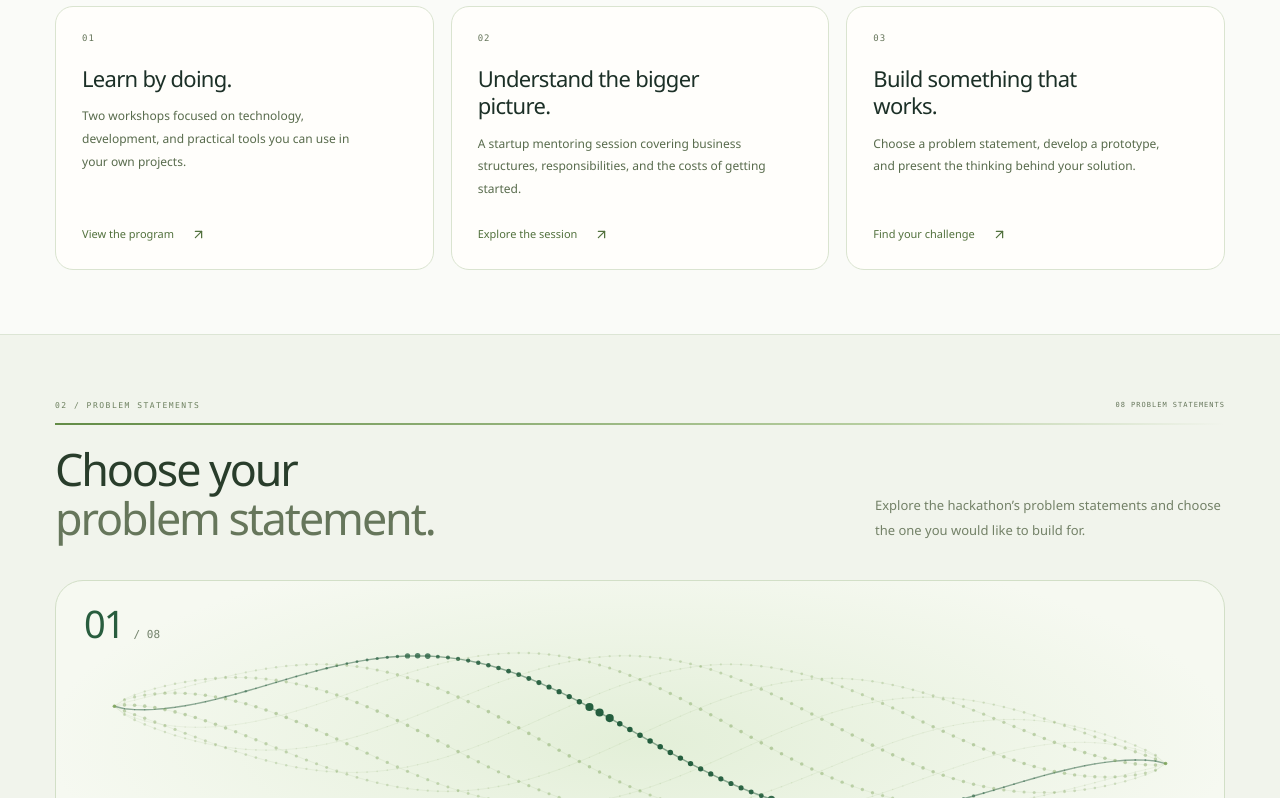
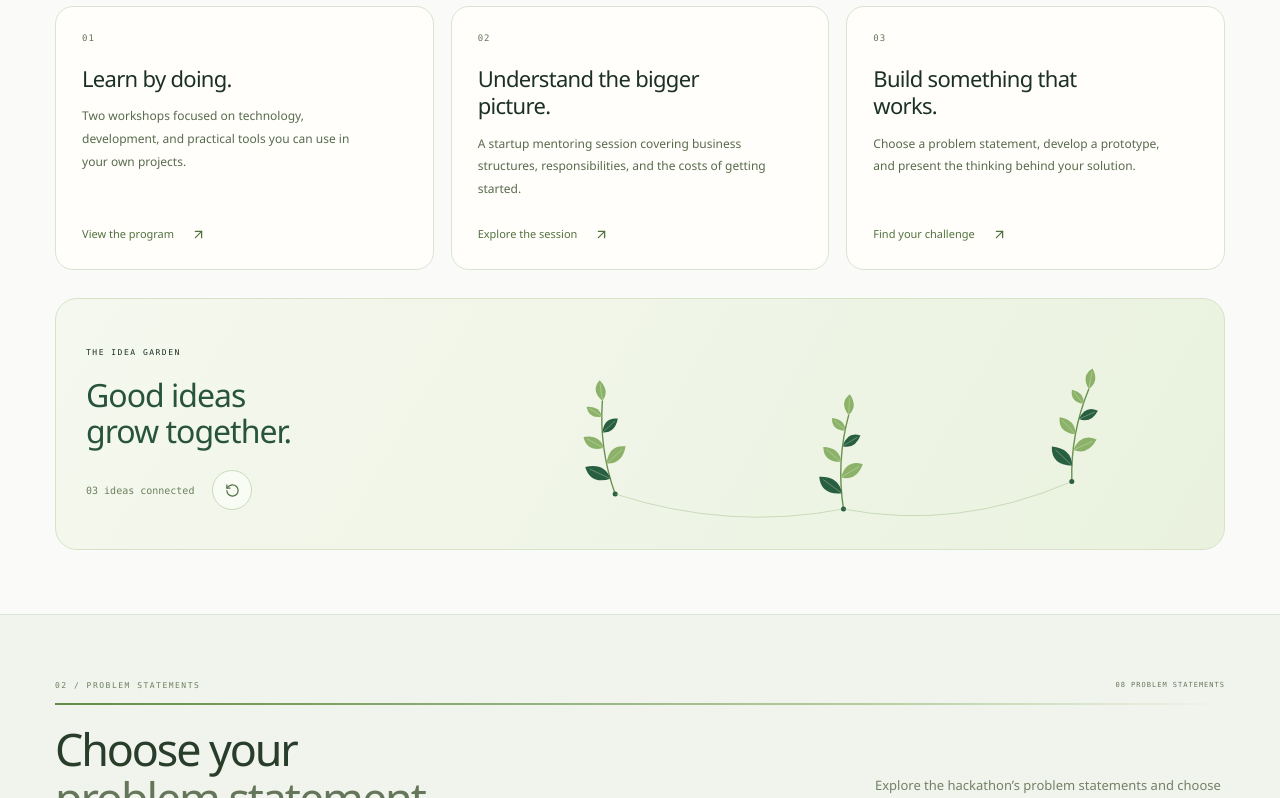
Before and after one commit to dondealstudios-source/Hackthon, a React (Vite) app: page / in a window 1280 px wide. Shown: the part 1136-1934 px from the top of the page. Built offline with nearby package versions, Linux system fonts and the light colour scheme; no server answers.

Commit message:
Add interactive growing idea garden for touch and desktop

```diff
--- a/src/App.tsx
+++ b/src/App.tsx
@@ -3,6 +3,7 @@ import { AnimatePresence, motion, useReducedMotion, useScroll, useSpring } from
 import { ArrowDown, ArrowRight, ArrowUpRight, ChevronDown, Menu, Trophy, X } from 'lucide-react';
 import { defaultEvent, type EventConfig } from './config/event';
 import LeafMark from './components/LeafMark';
+import IdeaGarden from './components/IdeaGarden';
 import { ParticleWave } from './components/LivingGraphics';
 import { MotionRibbon, LeafAtmosphere } from './components/MotionDetails';
 import Modal from './components/Modal';
@@ -80,7 +81,7 @@ export default function App() {
           <Reveal className="overview-block"><span className="overview-number">01</span><h3>Learn by doing.</h3><p>Two workshops focused on technology, development, and practical tools you can use in your own projects.</p><a className="text-button" href="#program">View the program<ArrowUpRight size={15}/></a></Reveal>
           <Reveal className="overview-block"><span className="overview-number">02</span><h3>Understand the bigger picture.</h3><p>A startup mentoring session covering business structures, responsibilities, and the costs of getting started.</p><a className="text-button" href="#mentoring">Explore the session<ArrowUpRight size={15}/></a></Reveal>
           <Reveal className="overview-block"><span className="overview-number">03</span><h3>Build something that works.</h3><p>Choose a problem statement, develop a prototype, and present the thinking behind your solution.</p><a className="text-button" href="#problem-statements">Find your challenge<ArrowUpRight size={15}/></a></Reveal>
-        </div></section>
+        </div><IdeaGarden/></section>
 
         <ProblemStatements config={config} onChoose={name => { setSelectedProblem(name); join(); }}/>
 
--- /dev/null
+++ b/src/components/IdeaGarden.tsx
@@ -0,0 +1,88 @@
+import { useEffect, useRef, useState } from 'react';
+import { RotateCcw } from 'lucide-react';
+import './idea-garden.css';
+
+type Seed = { x: number; y: number; born: number; angle: number };
+
+export default function IdeaGarden() {
+  const canvasRef = useRef<HTMLCanvasElement>(null);
+  const addRef = useRef<() => void>(() => {});
+  const resetRef = useRef<() => void>(() => {});
+  const [count, setCount] = useState(3);
+  useEffect(() => {
+    const canvas = canvasRef.current;
+    const ctx = canvas?.getContext('2d');
+    if (!canvas || !ctx) return;
+    const reduced = matchMedia('(prefers-reduced-motion: reduce)');
+    let width = 0, height = 0, frame = 0, last = 0, clock = 0, visible = false;
+    let wind = 0, targetWind = 0;
+    let down: { x: number; y: number } | null = null;
+    let seeds: Seed[] = [];
+    const reset = () => {
+      seeds = [{ x: .2, y: .78, born: clock, angle: -.16 }, { x: .5, y: .84, born: clock + .12, angle: .05 }, { x: .8, y: .73, born: clock + .24, angle: .2 }];
+      setCount(3); draw();
+    };
+    const grow = (x: number, y: number) => {
+      seeds = [...seeds.slice(-9), { x: Math.max(.08, Math.min(.92, x)), y: Math.max(.53, Math.min(.91, y)), born: clock, angle: (x - .5) * .5 }];
+      setCount(seeds.length); draw();
+    };
+    const leaf = (x: number, y: number, angle: number, size: number, pale: boolean) => {
+      ctx.save(); ctx.translate(x, y); ctx.rotate(angle);
+      ctx.fillStyle = pale ? '#8bb268' : '#285f40';
+      ctx.beginPath(); ctx.moveTo(0, 0); ctx.quadraticCurveTo(size * .9, -size * .8, size * 1.6, 0); ctx.quadraticCurveTo(size * .7, size * .7, 0, 0); ctx.fill();
+      ctx.strokeStyle = '#f4f8ec66'; ctx.lineWidth = .7; ctx.beginPath(); ctx.moveTo(1, 0); ctx.lineTo(size * 1.3, 0); ctx.stroke(); ctx.restore();
+    };
+    function draw() {
+      if (!ctx || !width || !height) return;
+      ctx.clearRect(0, 0, width, height);
+      wind += (targetWind - wind) * .08;
+      for (let i = 0; i < seeds.length; i++) {
+        const seed = seeds[i];
+        const progress = reduced.matches ? 1 : Math.min(1, Math.max(0, (clock - seed.born) / 1.15));
+        const ease = 1 - (1 - progress) ** 3;
+        const x = seed.x * width, y = seed.y * height;
+        if (i > 0) {
+          const previous = seeds[i - 1];
+          const px = previous.x * width, py = previous.y * height;
+          ctx.strokeStyle = '#94b57c'; ctx.globalAlpha = ease * .4; ctx.lineWidth = 1;
+          ctx.beginPath(); ctx.moveTo(px, py); ctx.quadraticCurveTo((px + x) / 2, Math.min(height - 5, Math.max(py, y) + 22), px + (x - px) * ease, py + (y - py) * ease); ctx.stroke(); ctx.globalAlpha = 1;
+        }
+        ctx.save(); ctx.translate(x, y);
+        ctx.rotate(seed.angle + (reduced.matches ? 0 : wind * .12 + Math.sin(clock * 1.2 + i) * .025));
+        const length = Math.min(94, height * .38) * ease;
+        ctx.strokeStyle = '#699151'; ctx.lineWidth = 1.4; ctx.lineCap = 'round';
+        ctx.beginPath(); ctx.moveTo(0, 0); ctx.quadraticCurveTo(-10, -length * .5, 0, -length); ctx.stroke();
+        for (let n = 0; n < 5; n++) {
+          const t = (n + 1) / 6;
+          const sprout = Math.max(0, Math.min(1, (ease - t * .55) * 2));
+          const side = n % 2 === 0 ? -1 : 1;
+          leaf(-Math.sin(t * Math.PI) * 5, -length * t, side < 0 ? -2.6 + t * .2 : -.6, (10 + (1 - t) * 9) * sprout, n % 3 !== 0);
+        }
+        leaf(0, -length, -Math.PI / 2, 13 * ease, true);
+        ctx.restore();
+        ctx.fillStyle = '#285f40'; ctx.beginPath(); ctx.arc(x, y, 2.5, 0, Math.PI * 2); ctx.fill();
+        if (!reduced.matches && progress < 1) {
+          ctx.strokeStyle = `rgba(105,145,81,${(1 - progress) * .4})`; ctx.lineWidth = 1;
+          ctx.beginPath(); ctx.ellipse(x, y, 5 + progress * 24, 2 + progress * 8, 0, 0, Math.PI * 2); ctx.stroke();
+        }
+      }
+    }
+    const animate = (time: number) => {
+      if (time - last >= 32) { clock += Math.min((time - last) / 1000, .05); last = time; draw(); }
+      frame = requestAnimationFrame(animate);
+    };
+    const start = () => { cancelAnimationFrame(frame); last = performance.now(); draw(); if (visible && !document.hidden && !reduced.matches) frame = requestAnimationFrame(animate); };
+    const observer = new IntersectionObserver(([entry]) => { visible = entry.isIntersecting; start(); });
+    const resize = new ResizeObserver(() => { width = canvas.clientWidth; height = canvas.clientHeight; const dpr = Math.min(devicePixelRatio || 1, 1.5); canvas.width = width * dpr; canvas.height = height * dpr; ctx.setTransform(dpr, 0, 0, dpr, 0, 0); start(); });
+    const move = (event: PointerEvent) => { if (event.pointerType !== 'touch') targetWind = ((event.clientX - canvas.getBoundingClientRect().left) / width - .5) * 2; };
+    const press = (event: PointerEvent) => { if (event.isPrimary && event.button === 0) down = { x: event.clientX, y: event.clientY }; };
+    const release = (event: PointerEvent) => { if (down && Math.hypot(event.clientX - down.x, event.clientY - down.y) < 10) { const rect = canvas.getBoundingClientRect(); grow((event.clientX - rect.left) / width, (event.clientY - rect.top) / height); } down = null; };
+    const cancel = () => { down = null; targetWind = 0; };
+    addRef.current = () => grow(.12 + ((seeds.length * .618) % .76), .72 + (seeds.length % 3) * .06);
+    resetRef.current = reset; reset(); observer.observe(canvas); resize.observe(canvas);
+    canvas.addEventListener('pointermove', move, { passive: true }); canvas.addEventListener('pointerdown', press); canvas.addEventListener('pointerup', release); canvas.addEventListener('pointercancel', cancel); canvas.addEventListener('pointerleave', cancel);
+    document.addEventListener('visibilitychange', start); reduced.addEventListener('change', start);
+    return () => { cancelAnimationFrame(frame); observer.disconnect(); resize.disconnect(); addRef.current = () => {}; resetRef.current = () => {}; canvas.removeEventListener('pointermove', move); canvas.removeEventListener('pointerdown', press); canvas.removeEventListener('pointerup', release); canvas.removeEventListener('pointercancel', cancel); canvas.removeEventListener('pointerleave', cancel); document.removeEventListener('visibilitychange', start); reduced.removeEventListener('change', start); };
+  }, []);
+  return <div className="idea-garden"><div className="garden-copy"><span className="eyebrow">THE IDEA GARDEN</span><h3>Good ideas<br/>grow together.</h3><div className="garden-tools"><span aria-live="polite">{String(count).padStart(2, '0')} ideas connected</span><button type="button" aria-label="Reset idea garden" title="Reset garden" onClick={() => resetRef.current()}><RotateCcw size={15}/></button></div></div><canvas ref={canvasRef} role="button" tabIndex={0} aria-label="Grow the idea garden. Tap an empty spot or press Enter to plant a new idea. Up to ten ideas connect together." onKeyDown={event => { if (['Enter', ' '].includes(event.key)) { event.preventDefault(); addRef.current(); } }}/></div>;
+}
--- /dev/null
+++ b/src/components/idea-garden.css
@@ -0,0 +1,2 @@
+.idea-garden{display:grid;grid-template-columns:.75fr 1.4fr;align-items:center;margin-top:28px;min-height:250px;background:linear-gradient(120deg,#f5f8ee,#eaf2df);border:1px solid #d6e3c9;border-radius:22px;overflow:hidden}.garden-copy{padding:30px}.garden-copy h3{font-size:32px;line-height:1.12;letter-spacing:-1px;font-weight:500;color:#28543b;margin:16px 0 22px}.garden-tools{display:flex;align-items:center;gap:18px}.garden-tools>span{font:10px Consolas,monospace;color:#6a805b}.garden-tools button{width:40px;height:40px;display:grid;place-items:center;border:1px solid #cadbbd;border-radius:50%;background:#f9fcf4;color:#527442;cursor:pointer}.garden-tools button:hover{background:#e0edcf}.garden-tools button:focus-visible,.idea-garden canvas:focus-visible{outline:2px solid #285d3e;outline-offset:-4px}.idea-garden canvas{display:block;width:100%;height:250px;touch-action:pan-y;cursor:crosshair}
+@media(max-width:700px){.idea-garden{grid-template-columns:minmax(0,1fr);margin-top:20px;border-radius:17px;min-height:0}.garden-copy{padding:20px 20px 0;display:grid;grid-template-columns:1fr auto;column-gap:12px;align-items:center}.garden-copy>.eyebrow{grid-column:1/-1;font-size:8px}.garden-copy h3{font-size:24px;margin:10px 0 0;letter-spacing:-.6px}.garden-tools{flex-direction:column-reverse;gap:7px;align-items:end}.garden-tools>span{font-size:8px}.garden-tools button{width:44px;height:44px}.idea-garden canvas{height:175px}}
```
